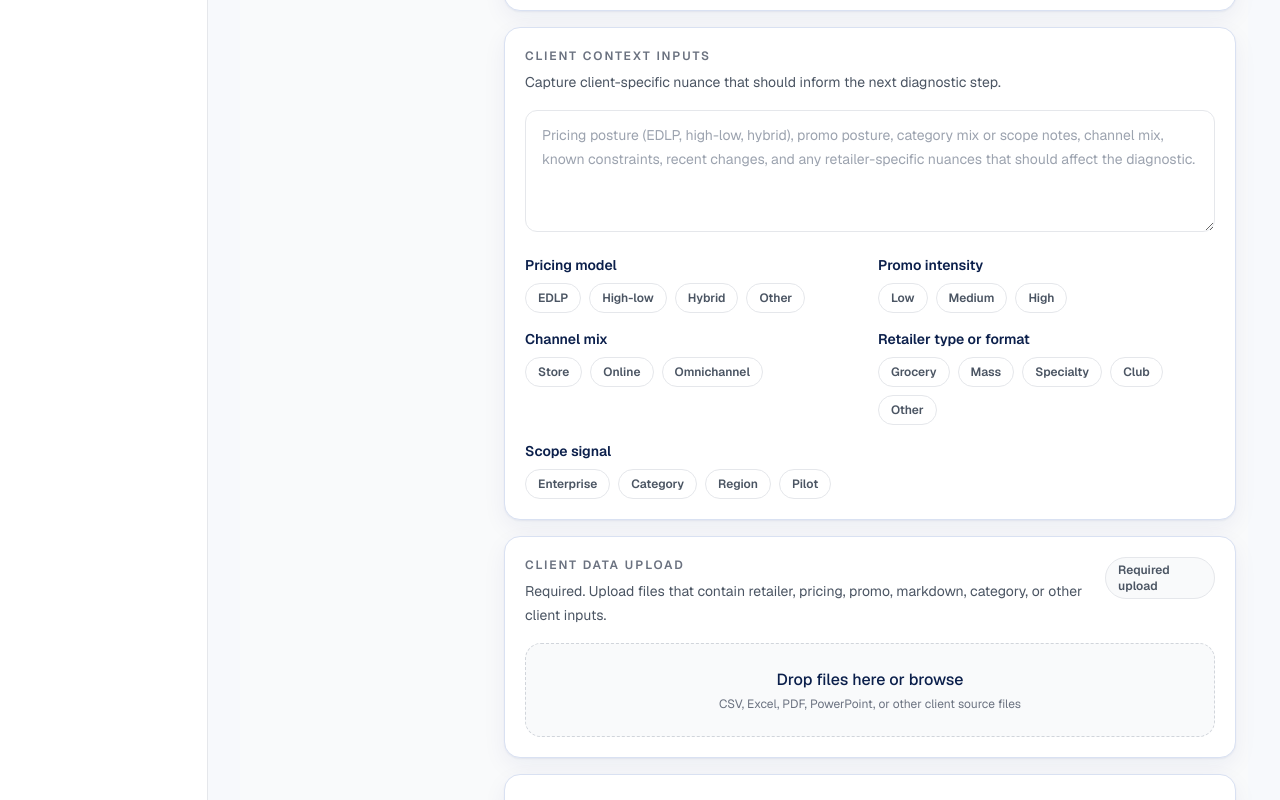
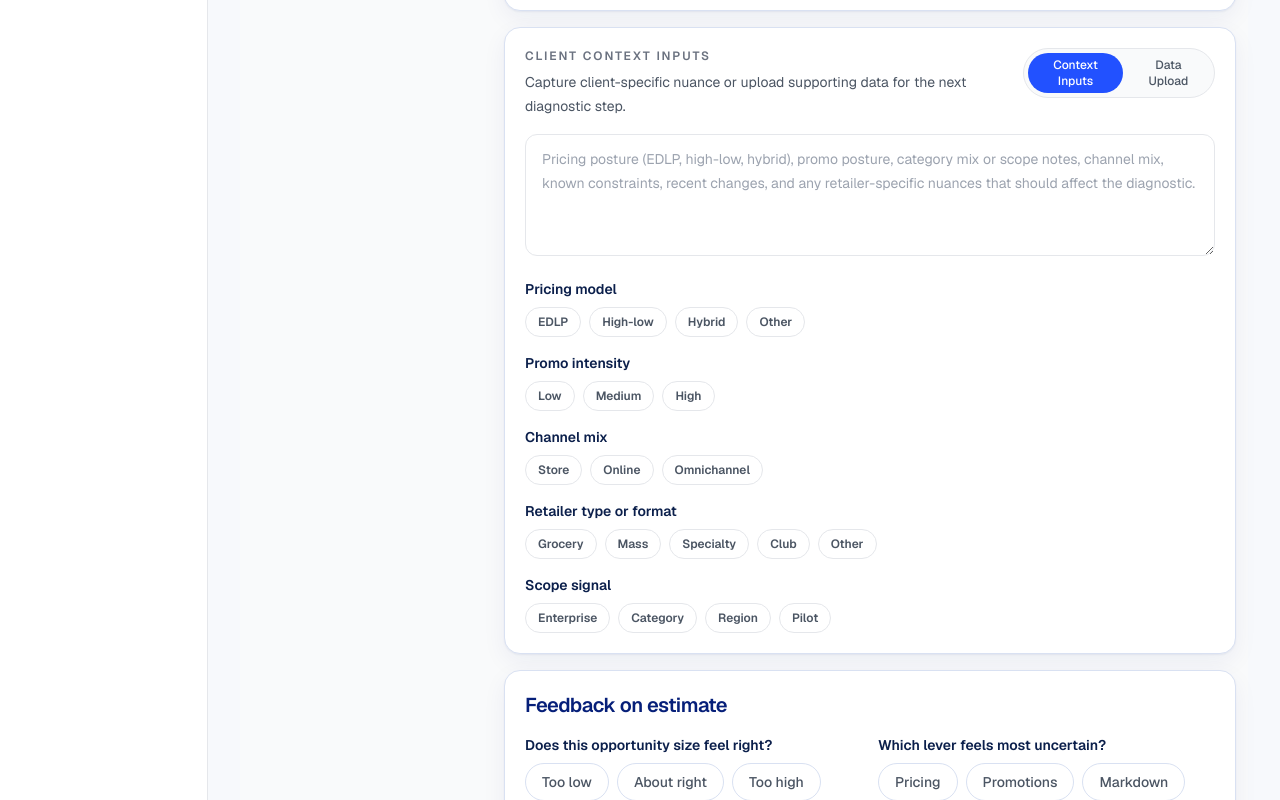
Before and after one commit to jkurth92/retail-pricing-diagnostic, a Next.js app: page / in a window 1280 px wide. Shown: the part 1480-2280 px from the top of the page. Built offline with nearby package versions, Linux system fonts and the light colour scheme.

Commit message:
Implement tabbed navigation for client context inputs and data upload, enhancing user experience and organization of client-specific information.

```diff
--- a/app/page.tsx
+++ b/app/page.tsx
@@ -787,6 +787,9 @@ function PromptsSection({
   setFeedbackNotes: (value: string) => void;
 }) {
   const hasRequiredClientUpload = uploadedClientData.length > 0;
+  const [activeClientContextTab, setActiveClientContextTab] = useState<
+    "context" | "upload"
+  >("context");
 
   return (
     <div className="space-y-4">
@@ -907,15 +910,41 @@ function PromptsSection({
         </div>
 
         <div className={`${sectionCard} space-y-4`}>
+          <div className="flex flex-col gap-3 md:flex-row md:items-start md:justify-between">
             <div>
               <p className="text-xs font-semibold uppercase tracking-[0.16em] text-gray-500">
                 Client Context Inputs
               </p>
               <p className="mt-1.5 text-sm leading-6 text-gray-600">
-              Capture client-specific nuance that should inform the next diagnostic step.
+                Capture client-specific nuance or upload supporting data for the next diagnostic step.
               </p>
             </div>
 
+            <div className="flex items-center gap-1 rounded-full border border-gray-200 bg-gray-50 p-1">
+              {[
+                ["context", "Context Inputs"],
+                ["upload", "Data Upload"],
+              ].map(([tabId, label]) => (
+                <button
+                  key={tabId}
+                  type="button"
+                  onClick={() =>
+                    setActiveClientContextTab(tabId as "context" | "upload")
+                  }
+                  className={`rounded-full px-3 py-1 text-xs font-medium transition ${
+                    activeClientContextTab === tabId
+                      ? "bg-[var(--ui-blue)] text-white"
+                      : "text-gray-600"
+                  }`}
+                >
+                  {label}
+                </button>
+              ))}
+            </div>
+          </div>
+
+          {activeClientContextTab === "context" && (
+            <div className="space-y-4">
               <textarea
                 value={additionalClientContext}
                 onChange={(e: ChangeEvent<HTMLTextAreaElement>) =>
@@ -926,7 +955,7 @@ function PromptsSection({
                 rows={4}
               />
 
-          <div className="grid gap-4 lg:grid-cols-2">
+              <div className="space-y-4">
                 {contextFieldOptions.map((field) => (
                   <div key={field.id} className="space-y-2">
                     <p className="text-sm font-semibold text-[var(--ui-text)]">
@@ -958,8 +987,10 @@ function PromptsSection({
                 ))}
               </div>
             </div>
+          )}
 
-        <div className={`${sectionCard} space-y-4`}>
+          {activeClientContextTab === "upload" && (
+            <div className="space-y-4">
               <div className="flex flex-col gap-2 md:flex-row md:items-start md:justify-between">
                 <div>
                   <p className="text-xs font-semibold uppercase tracking-[0.16em] text-gray-500">
@@ -1032,6 +1063,8 @@ function PromptsSection({
                   >
                     Clear files
                   </button>
+                </div>
+              )}
             </div>
           )}
         </div>
```
Lines whose indentation alone changed are shown as unchanged.
